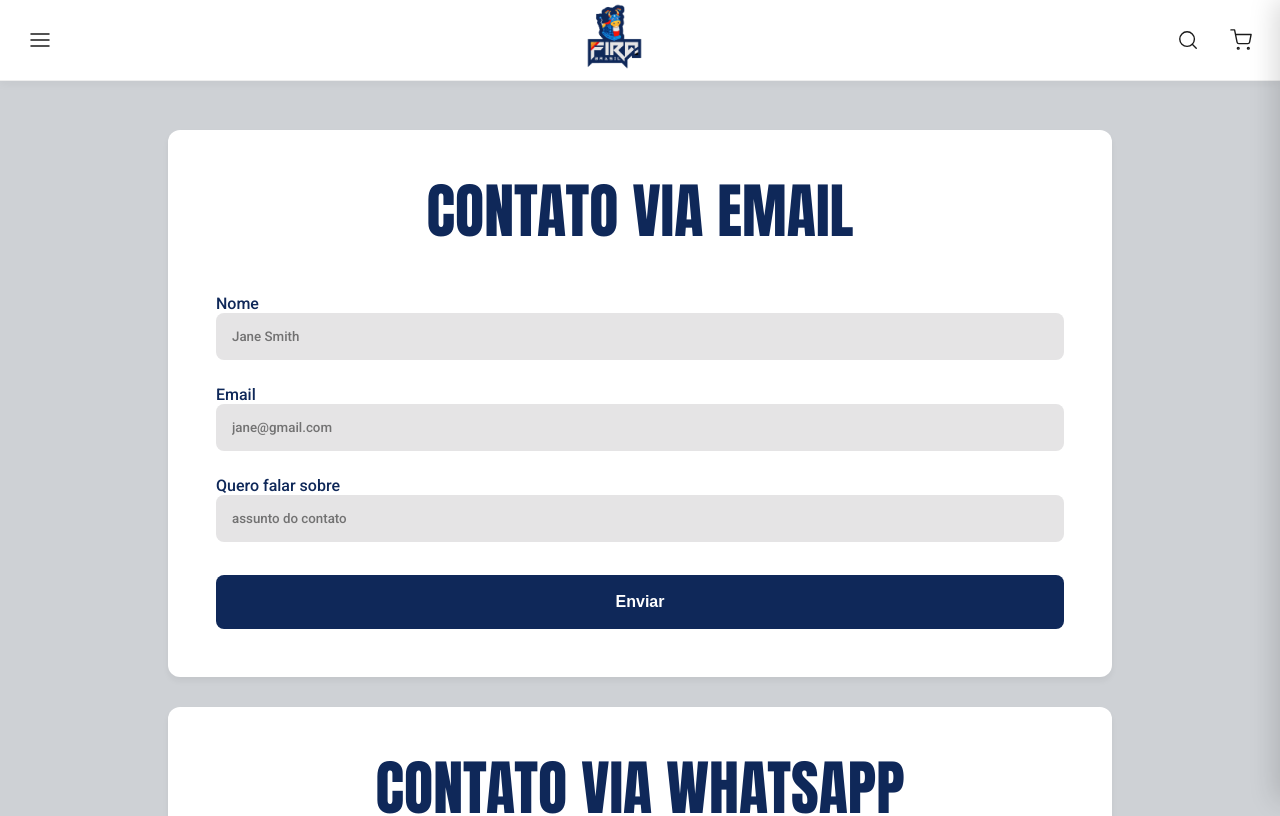
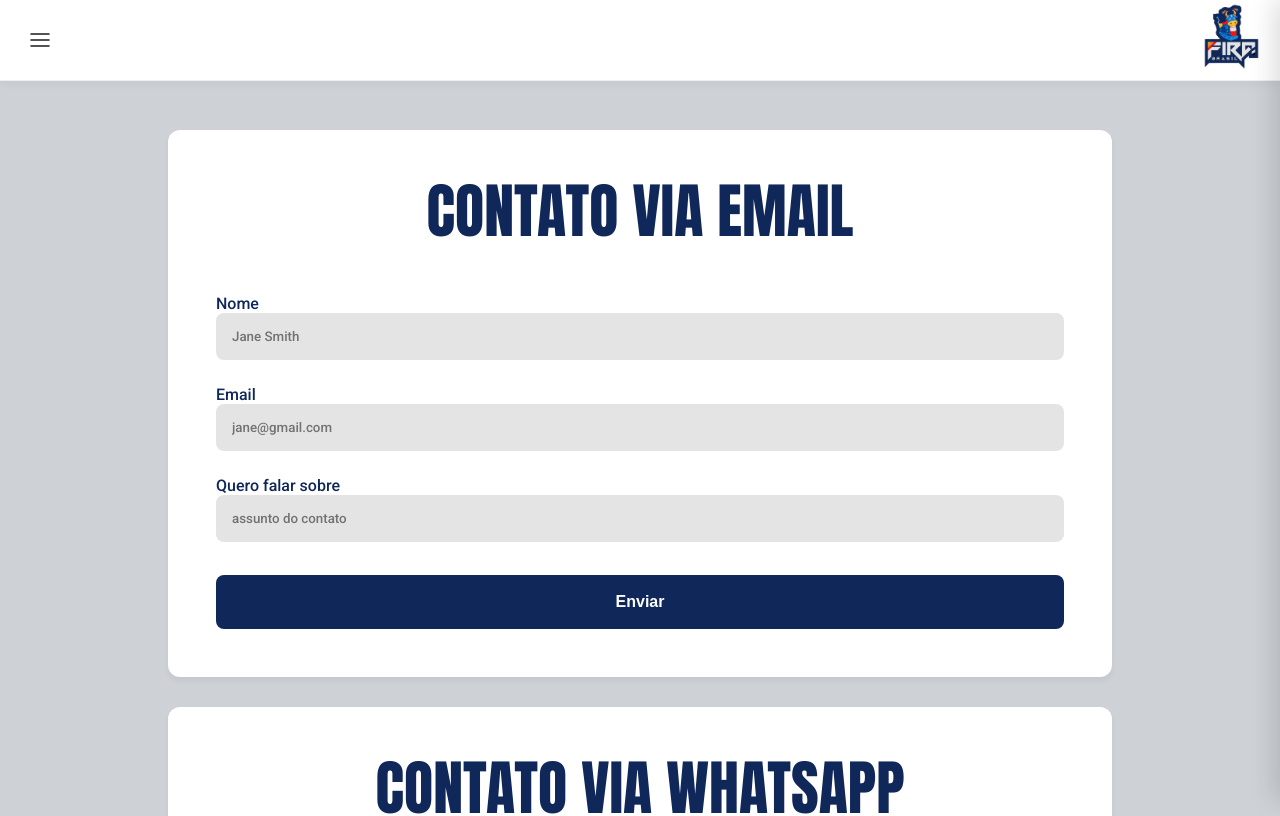
Before and after one commit to Arthur1323432435/fira-next-v2, a Next.js app: page /contato in a window 1280 px wide. Shown: the top 816 px of the page. Built offline with nearby package versions, Linux system fonts and the light colour scheme.

Commit message:
tirando lupa

```diff
--- a/src/components/navbar/navbar.css
+++ b/src/components/navbar/navbar.css
@@ -58,7 +58,8 @@ body {
 
 /* Ações da Direita (Ícones alinhados) */
 .nav-actions {
-    display: flex;
+
+    display: none;
     gap: 15px;
 }
 
```
